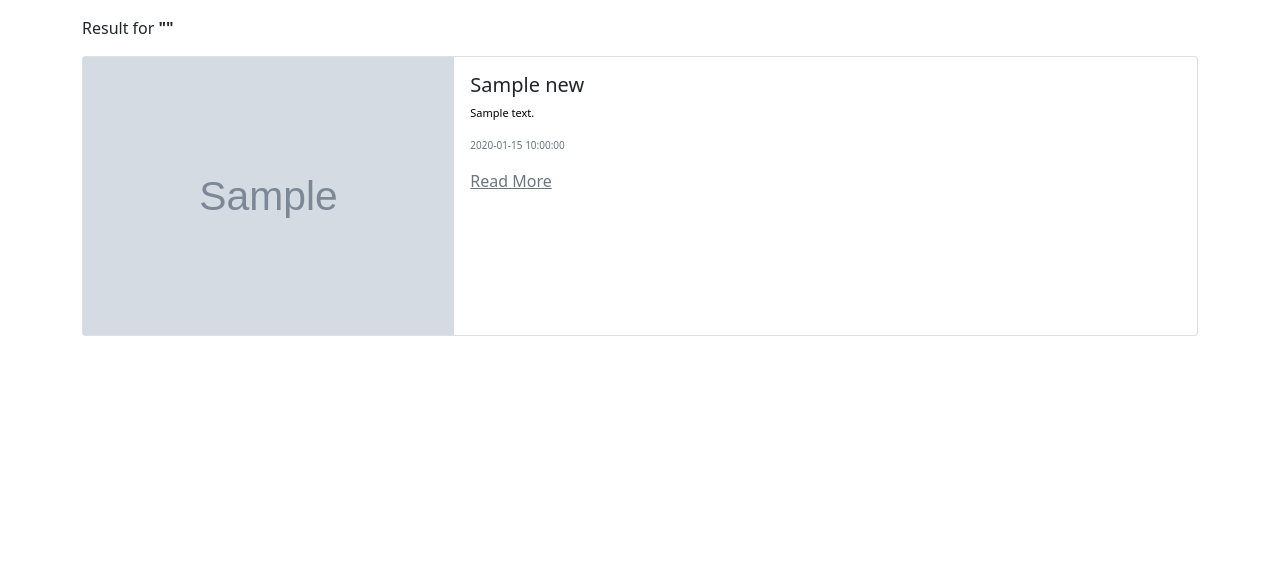
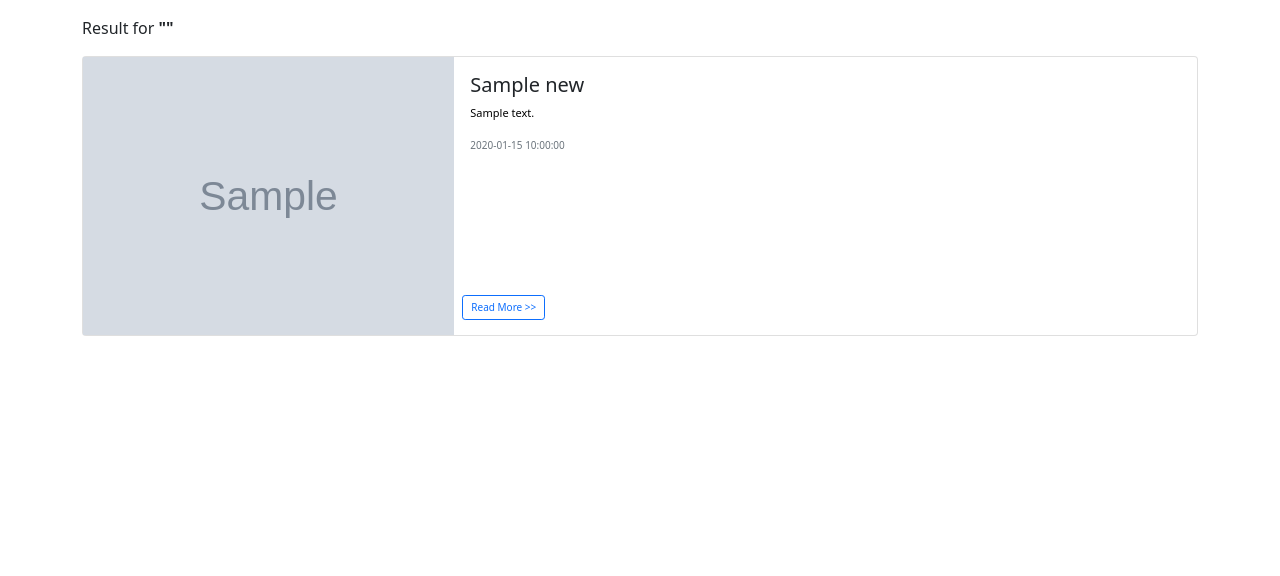
Before and after one commit to jooahseo/news_app, a Flask app: template templates/search.html in a window 1280 px wide. Shown: the part 56-632 px from the top of the page. Run offline with Flask 2, Linux system fonts and the light colour scheme; the template is opened without the code that fills it: most values are stand-ins (such as "Sample title", 1, 10 or a date in 2020); grey boxes marked "Sample" are stand-in pictures; some libraries are stand-ins or nearby versions.

Commit message:
changed button styling

```diff
--- a/static/styles.css
+++ b/static/styles.css
@@ -155,6 +155,10 @@
     transition: 1s;
 }
 
+.news_card{
+    position: relative;
+}
+
 .removeBtn{
     position: absolute;
     display: none;
@@ -166,10 +170,10 @@
 
 .readMore{
     position:absolute;
-    right: 0;
+    left: 0;
     bottom: 0;
-    margin-bottom: 8px;
-    margin-right: 8px;
+    margin-bottom: 15px;
+    margin-left: 8px;
 }
 .card-box:hover .removeBtn{
     display: block;
--- a/templates/index.html
+++ b/templates/index.html
@@ -36,7 +36,7 @@
                         <p class="card-text news_description">
                             {{news.description}}
                         </p>
-                        <a href="{{news.url}}" target="_blank" class="text-secondary">Read More</a>
+                        <a href="{{news.url}}" target="_blank" class="btn btn-sm btn-outline-primary readMore">Read More >></a>
                     </div>
                 </div>
             </div>
@@ -86,7 +86,7 @@
                         <p class="card-text news_description">
                             {{news.description}}
                         </p>
-                        <a href="{{news.url}}" target="_blank" class="text-secondary">Read More</a>
+                        <a href="{{news.url}}" target="_blank" class="btn btn-sm btn-outline-primary readMore">Read More >></a>
                     </div>
                 </div>
             </div>
--- a/templates/search.html
+++ b/templates/search.html
@@ -7,7 +7,7 @@
     <div class="my-3">Result for <b>"{{q}}"</b></div>
     {% endif %}
     {% for news in articles %}
-        <div class="card searched_news mb-3">
+        <div class="card mb-3">
         {% if g.user%}
           {% if g.user.is_news_saved(news.url) %}
             <button class="btn btn-sm saved saveBtnSearch saveBtn saved">
@@ -27,12 +27,12 @@
                         <img src="{{news.image}}" class="d-block w-100" alt="image for: {{news.title[0:30]}}">
                     {% endif %}
                 </div>
-                <div class="col-md-8">
+                <div class="col-md-8 news_card">
                     <div class="card-body">
                         <h5 class="card-title">{{news.title}}</h5>
                         <p class="card-text news_description">{{news.description}}</p>
                         <p class="card-text date-time text-muted">{{news.date}}</p>
-                        <a href="{{news.url}}" target="_blank" class="text-secondary">Read More</a>
+                        <a href="{{news.url}}" target="_blank" class="btn btn-sm btn-outline-primary readMore">Read More >></a>
 
                     </div>
                 </div>
--- a/templates/user.html
+++ b/templates/user.html
@@ -35,7 +35,7 @@
         <div class="row">
           <div class="col-sm-12">
             <a class="btn btn-info" href="/edit">Edit Profile</a>
-            <a class="btn btn-danger btn-sm deleteBtn" href="#">Delete Account</a>
+            <a class="btn btn-outline-danger btn-sm deleteBtn" href="#">Delete Account</a>
           </div>
         </div>
       </div>
--- a/templates/user_save.html
+++ b/templates/user_save.html
@@ -19,7 +19,7 @@
                 <h6 class="mt-2">{{news.title}}</h6>
                 <p class="card-text date-time text-muted mb-2">{{news.date}}</p>
                 <p class="text-secondary news_description">{{news.description}}</p>
-                <a href="{{news.url}}" class="btn btn-sm btn-secondary readMore" target="_blank">Read more >></a>
+                <a href="{{news.url}}" class="btn btn-sm btn-outline-success readMore" target="_blank">Read more >></a>
             </div>
         </div>
         {% endfor %}
```
